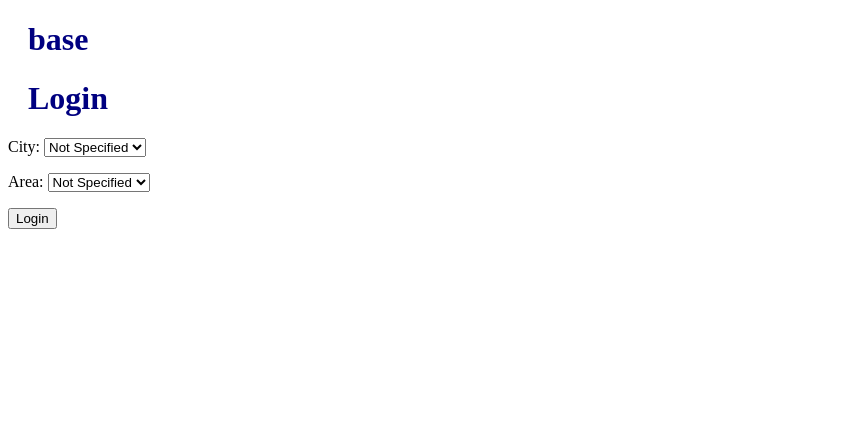
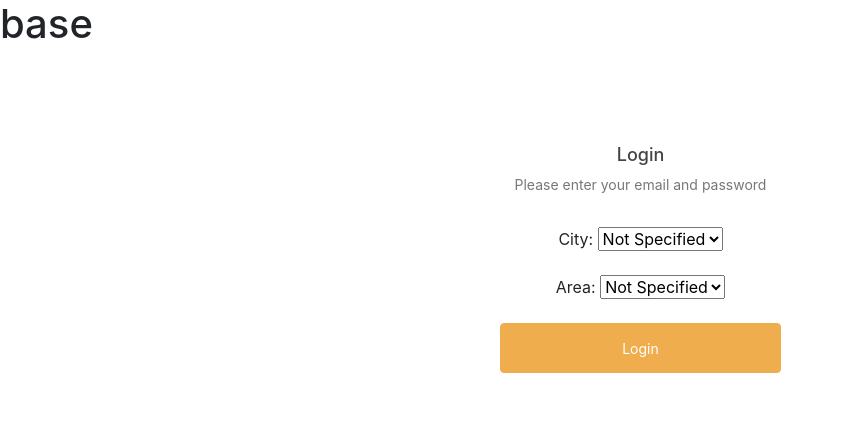
Before and after one commit to khateeb321/Farms-Ecom, a Django app: template templates/registration/login.html in a window 1280 px wide. Shown: the top 442 px of the page, without its empty margins (0-842 px from the left). Run offline with Django 3.2, Linux system fonts and the light colour scheme; the template is opened without the code that fills it: values that come from a table or form of the project are taken from there, others are empty; some libraries are stand-ins or nearby versions.

Commit message:
Cutomize login form

```diff
--- a/f2p/static/css/Styles.css
+++ b/f2p/static/css/Styles.css
@@ -1,4 +1,58 @@
-h1 {
-    color: navy;
-    margin-left: 20px;
+body#LoginForm{ background-image:url("https://hdwallsource.com/img/2014/9/blur-26347-27038-hd-wallpapers.jpg"); background-repeat:no-repeat; background-position:center; background-size:cover; padding:10px;}
+
+.errorlist {
+    color: red;
 }
+
+
+.form-heading { color:#fff; font-size:23px;}
+.panel h2{ color:#444444; font-size:18px; margin:0 0 8px 0;}
+.panel p { color:#777777; font-size:14px; margin-bottom:30px; line-height:24px;}
+.login-form .form-control {
+  background: #f7f7f7 none repeat scroll 0 0;
+  border: 1px solid #d4d4d4;
+  border-radius: 4px;
+  font-size: 14px;
+  height: 50px;
+  line-height: 50px;
+}
+.main-div {
+  background: #ffffff none repeat scroll 0 0;
+  border-radius: 2px;
+  margin: 10px auto 30px;
+  max-width: 38%;
+  padding: 50px 70px 70px 71px;
+}
+
+.login-form .form-group {
+  margin-bottom:10px;
+}
+.login-form{ text-align:center;}
+.forgot a {
+  color: #777777;
+  font-size: 14px;
+  text-decoration: underline;
+}
+.login-form  .btn.btn-primary {
+  background: #f0ad4e none repeat scroll 0 0;
+  border-color: #f0ad4e;
+  color: #ffffff;
+  font-size: 14px;
+  width: 100%;
+  height: 50px;
+  line-height: 50px;
+  padding: 0;
+}
+.forgot {
+  text-align: left; margin-bottom:30px;
+}
+.botto-text {
+  color: #ffffff;
+  font-size: 14px;
+  margin: auto;
+}
+.login-form .btn.btn-primary.reset {
+  background: #ff9900 none repeat scroll 0 0;
+}
+.back { text-align: left; margin-top:10px;}
+.back a {color: #444444; font-size: 13px;text-decoration: none;}
--- a/templates/base.html
+++ b/templates/base.html
@@ -1,9 +1,19 @@
 <!DOCTYPE html>
 {% load static %}
+
+<link href="//maxcdn.bootstrapcdn.com/bootstrap/4.1.1/css/bootstrap.min.css" rel="stylesheet" id="bootstrap-css">
+<script src="//maxcdn.bootstrapcdn.com/bootstrap/4.1.1/js/bootstrap.min.js"></script>
+<script src="//cdnjs.cloudflare.com/ajax/libs/jquery/3.2.1/jquery.min.js"></script>
+
 <html>
 <head>
   <meta charset="utf-8">
   <title>{% block title %}Django Auth Tutorial{% endblock %}</title>
+
+    <link href="//maxcdn.bootstrapcdn.com/bootstrap/4.1.1/css/bootstrap.min.css" rel="stylesheet" id="bootstrap-css">
+    <script src="//maxcdn.bootstrapcdn.com/bootstrap/4.1.1/js/bootstrap.min.js"></script>
+    <script src="//cdnjs.cloudflare.com/ajax/libs/jquery/3.2.1/jquery.min.js"></script>
+
   <link rel="stylesheet" href="{% static 'css/Styles.css' %}">
 </head>
 <body>
--- a/templates/registration/login.html
+++ b/templates/registration/login.html
@@ -3,10 +3,24 @@
 {% block title %}Login{% endblock %}
 
 {% block content %}
-<h1>Login</h1>
-<form method="post">
-  {% csrf_token %}
-  {{ form.as_p }}
-  <button type="submit">Login</button>
-</form>
+
+<div class="container">
+<h1 class="form-heading">login Form</h1>
+<div class="login-form">
+<div class="main-div">
+    <div class="panel">
+   <h2>Login</h2>
+   <p>Please enter your email and password</p>
+   </div>
+
+        <form id="Login" method="post">
+          {% csrf_token %}
+            <div class="form-group">
+                {{ form.as_p }}
+            </div>
+            <button type="submit" class="btn btn-primary">Login</button>
+        </form>
+    </div>
+</div></div></div>
+
 {% endblock %}
```
